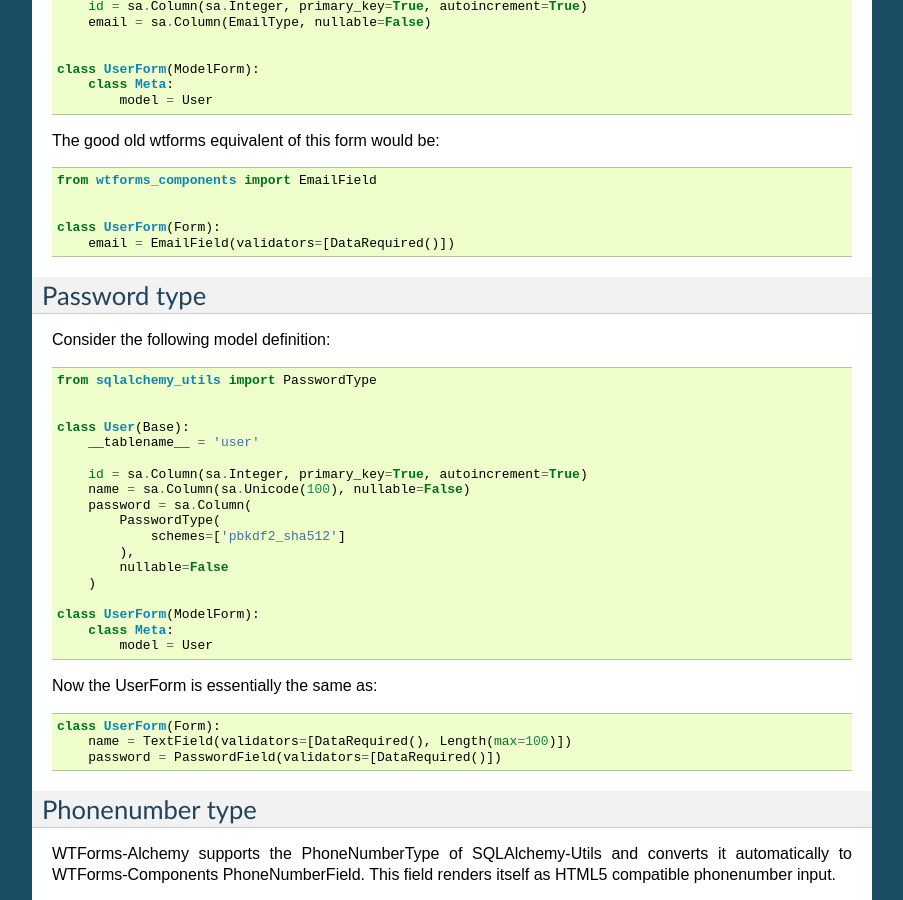
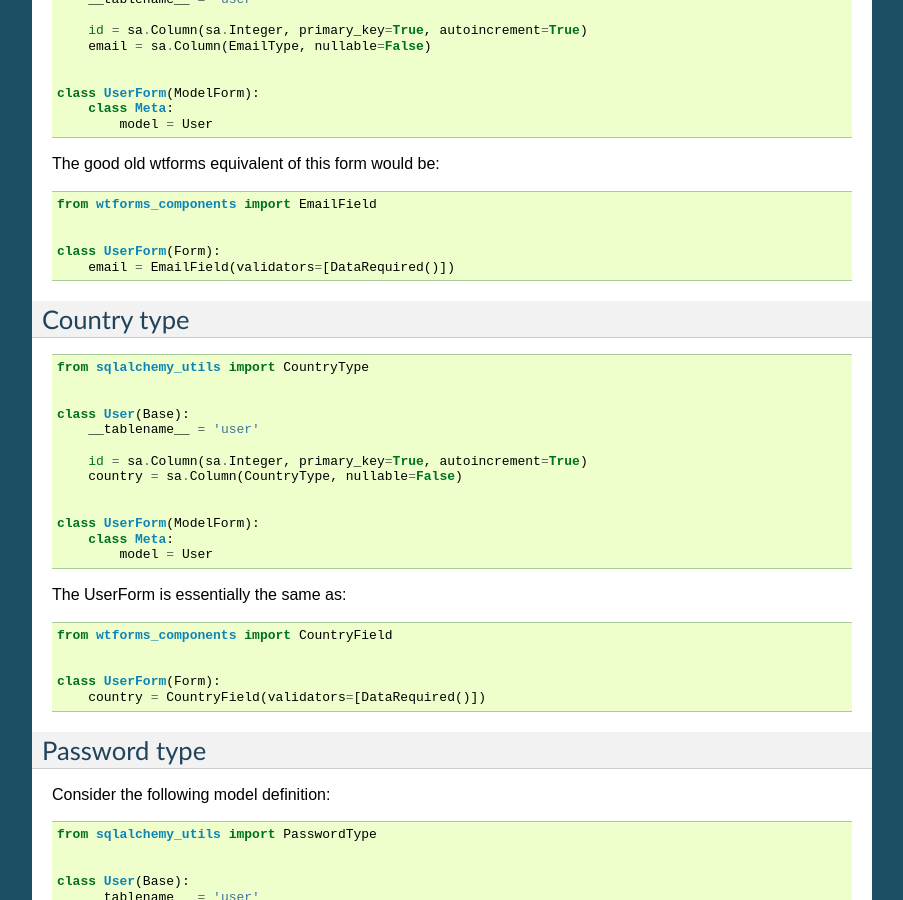
Before and after one commit to kvesteri/wtforms-alchemy, a Sphinx documentation site: the page built from docs/index.rst, in a window 1280 px wide and 900 px high, scrolled down 6297 px. Shown: the whole window, without its empty margins (198-1101 px from the left). Built offline with Sphinx 7.4.7, drawn with Linux system fonts in a browser that asks for light colours; some of the changed text lies outside the part shown.

Commit message:
CountryType example

```diff
--- a/docs/index.rst
+++ b/docs/index.rst
@@ -124,6 +124,7 @@
 ------------------------------------    -----------------
     ArrowType                           wtforms_components.fields.DateTimeField
     ColorType                           wtforms_components.fields.ColorField
+    CountryType                         wtforms_components.fields.CountryType
     EmailType                           wtforms_components.fields.EmailField
     IPAddressType                       wtforms_components.fields.IPAddressField
     NumberRangeType                     wtforms_components.fields.NumberRangeField
@@ -421,6 +422,41 @@
 
     class UserForm(Form):
         email = EmailField(validators=[DataRequired()])
+
+
+
+
+Country type
+------------
+
+::
+
+
+    from sqlalchemy_utils import CountryType
+
+
+    class User(Base):
+        __tablename__ = 'user'
+
+        id = sa.Column(sa.Integer, primary_key=True, autoincrement=True)
+        country = sa.Column(CountryType, nullable=False)
+
+
+    class UserForm(ModelForm):
+        class Meta:
+            model = User
+
+
+The UserForm is essentially the same as:
+
+::
+
+
+    from wtforms_components import CountryField
+
+
+    class UserForm(Form):
+        country = CountryField(validators=[DataRequired()])
 
 
 
```
